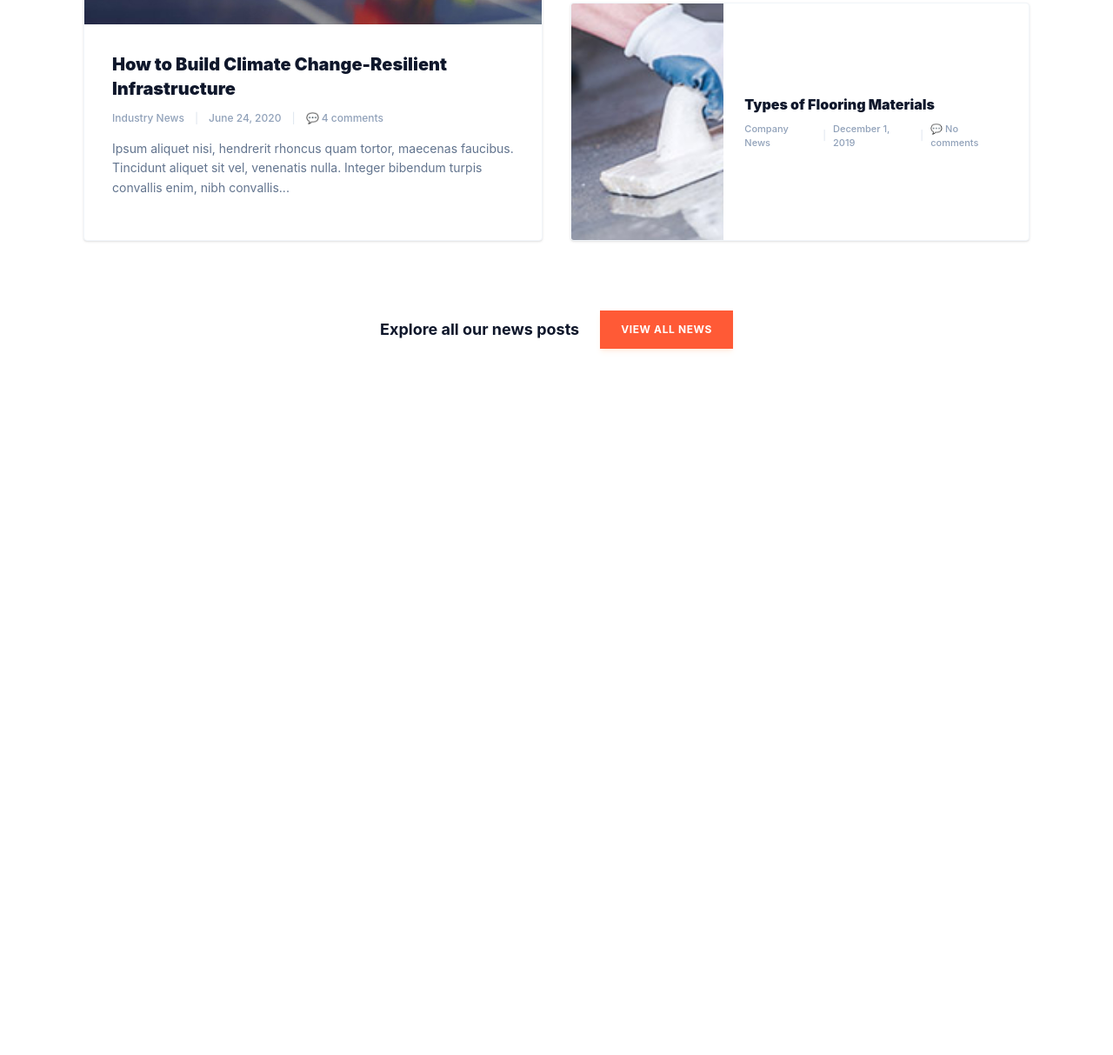
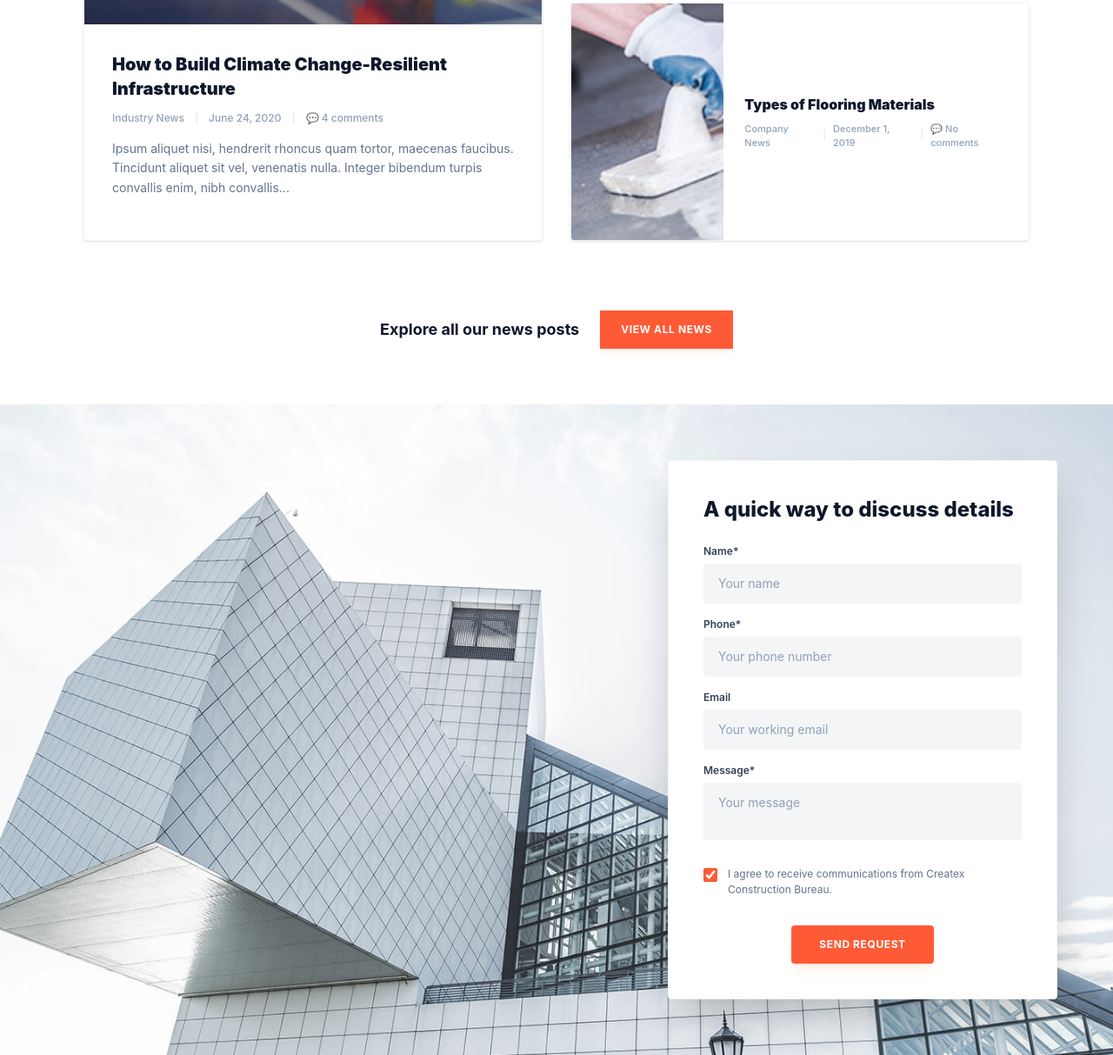
Before and after one commit to mukammalex/homework.29.06.26, a website: page index1.html in a window 1280 px wide. Shown: the part 5181-6394 px from the top of the page at 87% size. Before the commit the page ends 5646 px from the top, so only its background shows below. Drawn offline with nearby package versions, Linux system fonts and the light colour scheme; files that its build step writes are made by us from their sources.

Commit message:
section - last

```diff
--- a/index1.html
+++ b/index1.html
@@ -505,5 +505,117 @@
 
 </div>
 </div>
+  <section class="relative min-h-[600px] bg-slate-100 flex items-center justify-end py-16 px-4 sm:px-6 lg:px-8 font-sans overflow-hidden">
+  <div class="absolute inset-0 z-0">
+    <img
+      src="./images/ak.jpg"
+      alt="Modern geometric architectural building background"
+      class="w-full h-full object-cover object-left md:object-center"
+    />
+
+    <div class="absolute inset-0 bg-white/10"></div>
+  </div>
+
+
+  <div class="relative z-10 w-full max-w-6xl mx-auto flex justify-end">
+
+
+    <div class="w-full max-w-md bg-white rounded-sm shadow-2xl p-8 sm:p-10 border border-slate-100">
+      <h2 class="text-xl sm:text-2xl font-extrabold text-slate-900 mb-6">
+        A quick way to discuss details
+      </h2>
+
+      <form class="space-y-4" onsubmit="event.preventDefault();">
+
+
+        <div>
+          <label for="name" class="block text-xs font-semibold text-slate-700 mb-1.5">
+            Name*
+          </label>
+          <input
+            type="text"
+            id="name"
+            required
+            placeholder="Your name"
+            class="w-full bg-[#F4F5F6] border border-transparent rounded-sm px-4 py-3 text-sm text-slate-800 placeholder-slate-400 focus:outline-none focus:bg-white focus:border-slate-300 transition-colors"
+          />
+        </div>
+
+
+        <div>
+          <label for="phone" class="block text-xs font-semibold text-slate-700 mb-1.5">
+            Phone*
+          </label>
+          <input
+            type="tel"
+            id="phone"
+            required
+            placeholder="Your phone number"
+            class="w-full bg-[#F4F5F6] border border-transparent rounded-sm px-4 py-3 text-sm text-slate-800 placeholder-slate-400 focus:outline-none focus:bg-white focus:border-slate-300 transition-colors"
+          />
+        </div>
+
+
+        <div>
+          <label for="email" class="block text-xs font-semibold text-slate-700 mb-1.5">
+            Email
+          </label>
+          <input
+            type="email"
+            id="email"
+            placeholder="Your working email"
+            class="w-full bg-[#F4F5F6] border border-transparent rounded-sm px-4 py-3 text-sm text-slate-800 placeholder-slate-400 focus:outline-none focus:bg-white focus:border-slate-300 transition-colors"
+          />
+        </div>
+
+
+        <div>
+          <label for="message" class="block text-xs font-semibold text-slate-700 mb-1.5">
+            Message*
+          </label>
+          <textarea
+            id="message"
+            rows="2"
+            required
+            placeholder="Your message"
+            class="w-full bg-[#F4F5F6] border border-transparent rounded-sm px-4 py-3 text-sm text-slate-800 placeholder-slate-400 focus:outline-none focus:bg-white focus:border-slate-300 transition-colors resize-none"
+          ></textarea>
+        </div>
+
+
+        <div class="flex items-start pt-2">
+          <div class="flex items-center h-5">
+            <input
+              id="agreement"
+              name="agreement"
+              type="checkbox"
+              required
+              checked
+              class="h-4 w-4 rounded border-slate-300 text-[#FF5A36] focus:ring-[#FF5A36] accent-[#FF5A36]"
+            />
+          </div>
+          <div class="ml-3 text-xs leading-normal text-slate-500">
+            <label for="agreement" class="cursor-pointer">
+              I agree to receive communications from Createx Construction Bureau.
+            </label>
+          </div>
+        </div>
+
+
+        <div class="pt-4 text-center">
+          <button
+            type="submit"
+            class="w-full sm:w-auto bg-[#FF5A36] text-white text-xs font-bold tracking-wider uppercase px-8 py-3.5 rounded-sm hover:bg-[#e04f2f] transition-all duration-200 shadow-lg shadow-orange-500/10 active:transform active:scale-[0.98]"
+          >
+            Send Request
+          </button>
+        </div>
+
+      </form>
+    </div>
+
+  </div>
+</section>
+
 </body>
 </html>
```
Also changed, not shown: images/ak.jpg (added).
